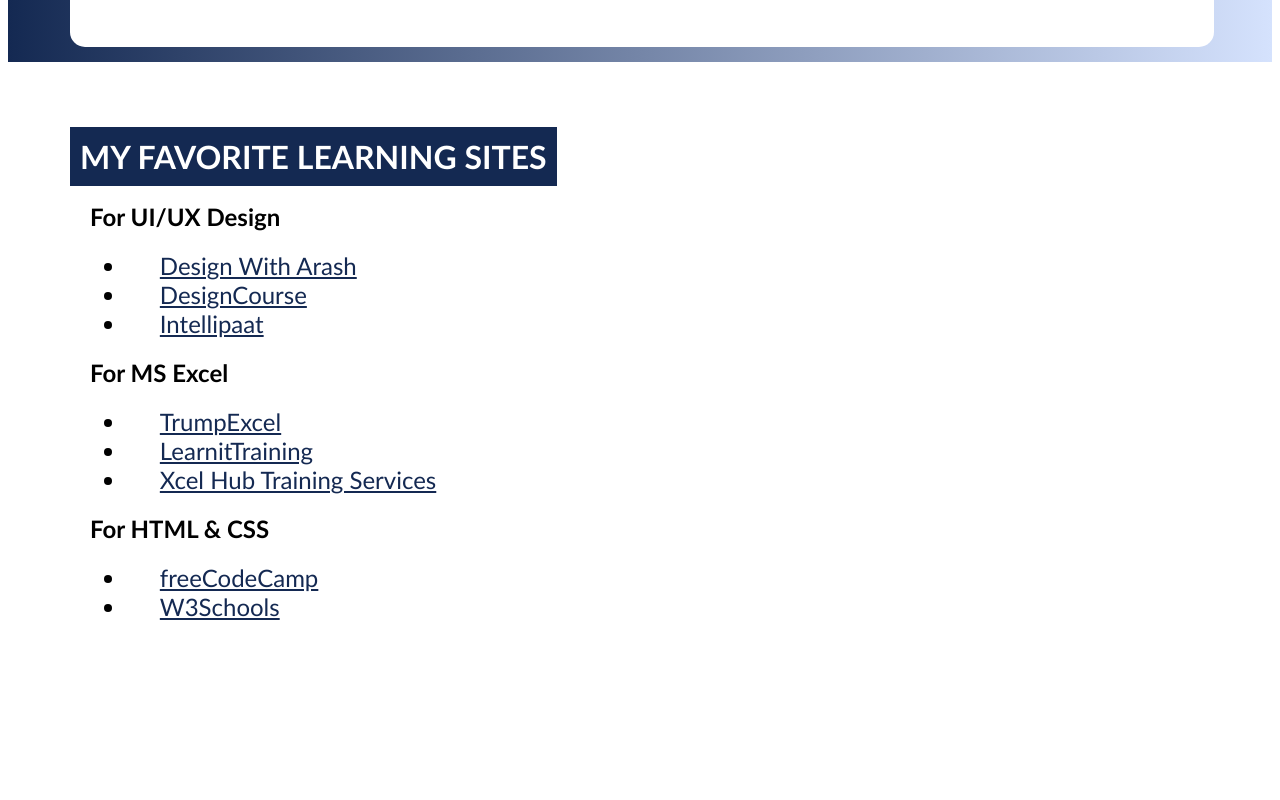
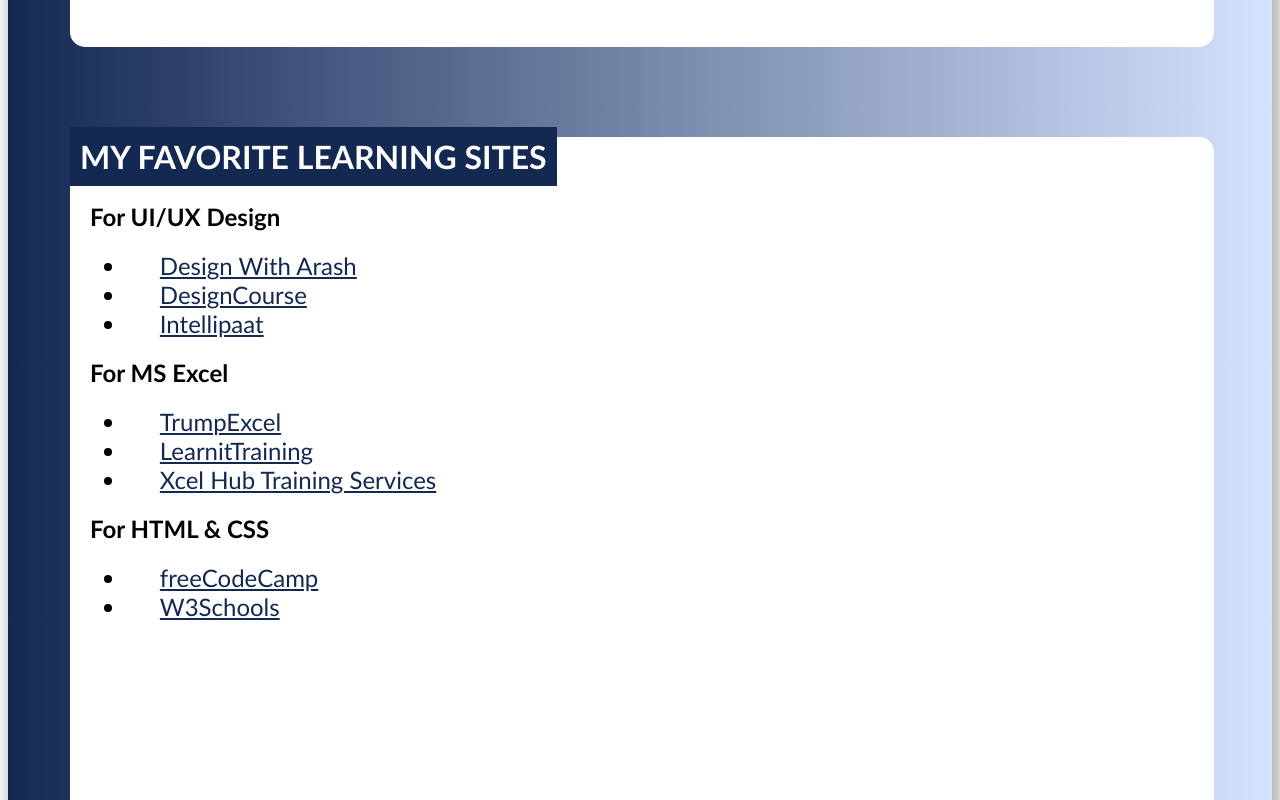
Before and after one commit to ejahh/my-personal-webpage-ejjjahh, a plain HTML site: page index.html in a window 1280 px wide. Shown: the part 3700-4500 px from the top of the page. Drawn offline with Linux system fonts and the light colour scheme.

Commit message:
Update index.html

```diff
--- a/index.html
+++ b/index.html
@@ -7,7 +7,7 @@
     <style>
 
 .main {
-  height:3450px; /*1480*/
+  height:100%; /*1480*/
   width: 100%; /*1200*/
   background-color: rgb(255, 255, 255);
   box-shadow: 5px 7px 15px 5px #b9b6b6;
@@ -16,7 +16,6 @@
 
 .paragraph {
   padding: 10px;
-  height:89%;
   /*background-color:#d5e2fd;*/
   background-image: linear-gradient(to right, #142952, #d5e2fd);
   justify-content: center;
@@ -188,9 +187,10 @@ ul {
 .div5 {
   float: center;
   width: 92%;
-  height: 98vh;
+  height: 90vh;
   background-color:#ffffff;
   margin-top: 90px;
+  margin-bottom: 90px;
   border-radius: 15px;
   margin-left: 52px;
 }
```
